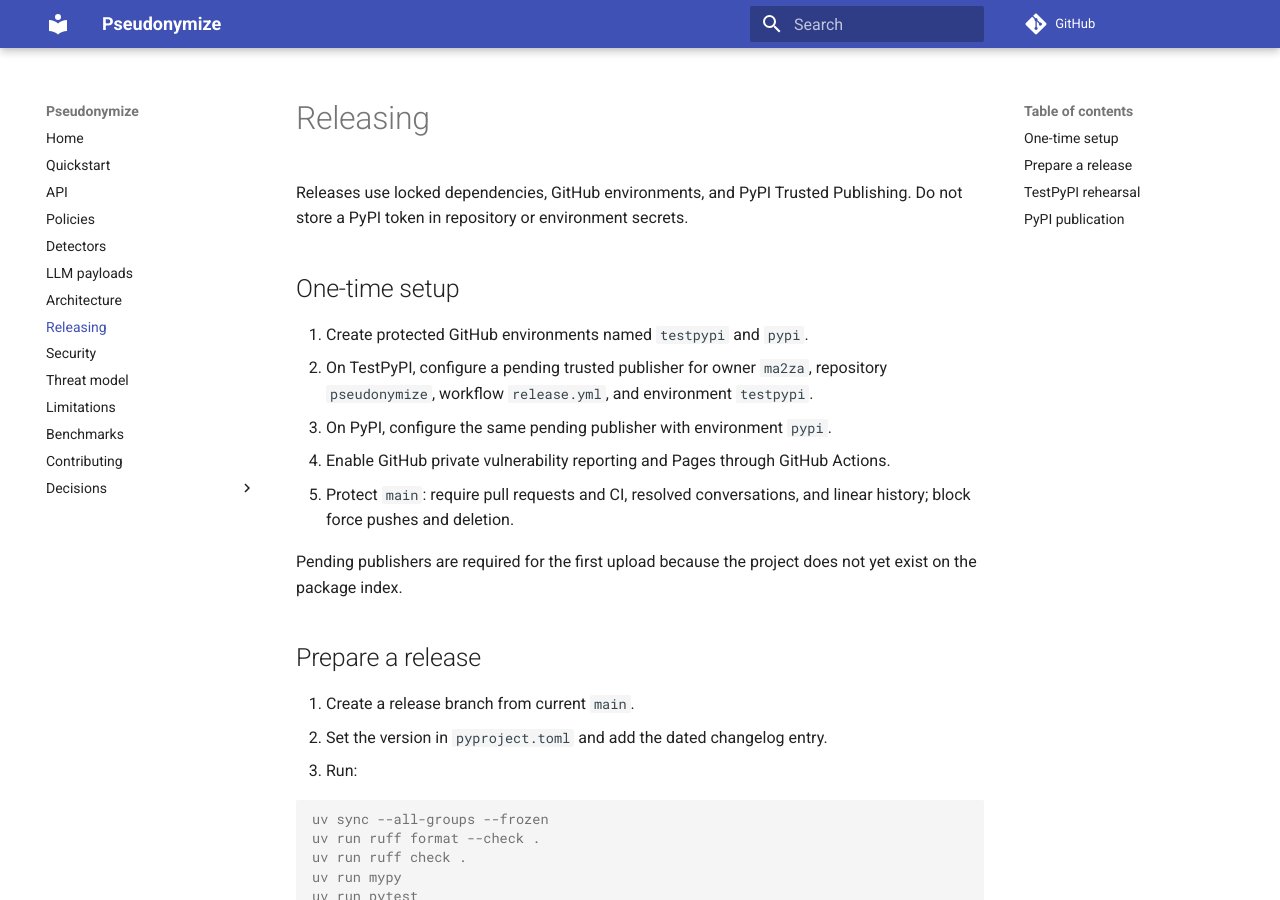
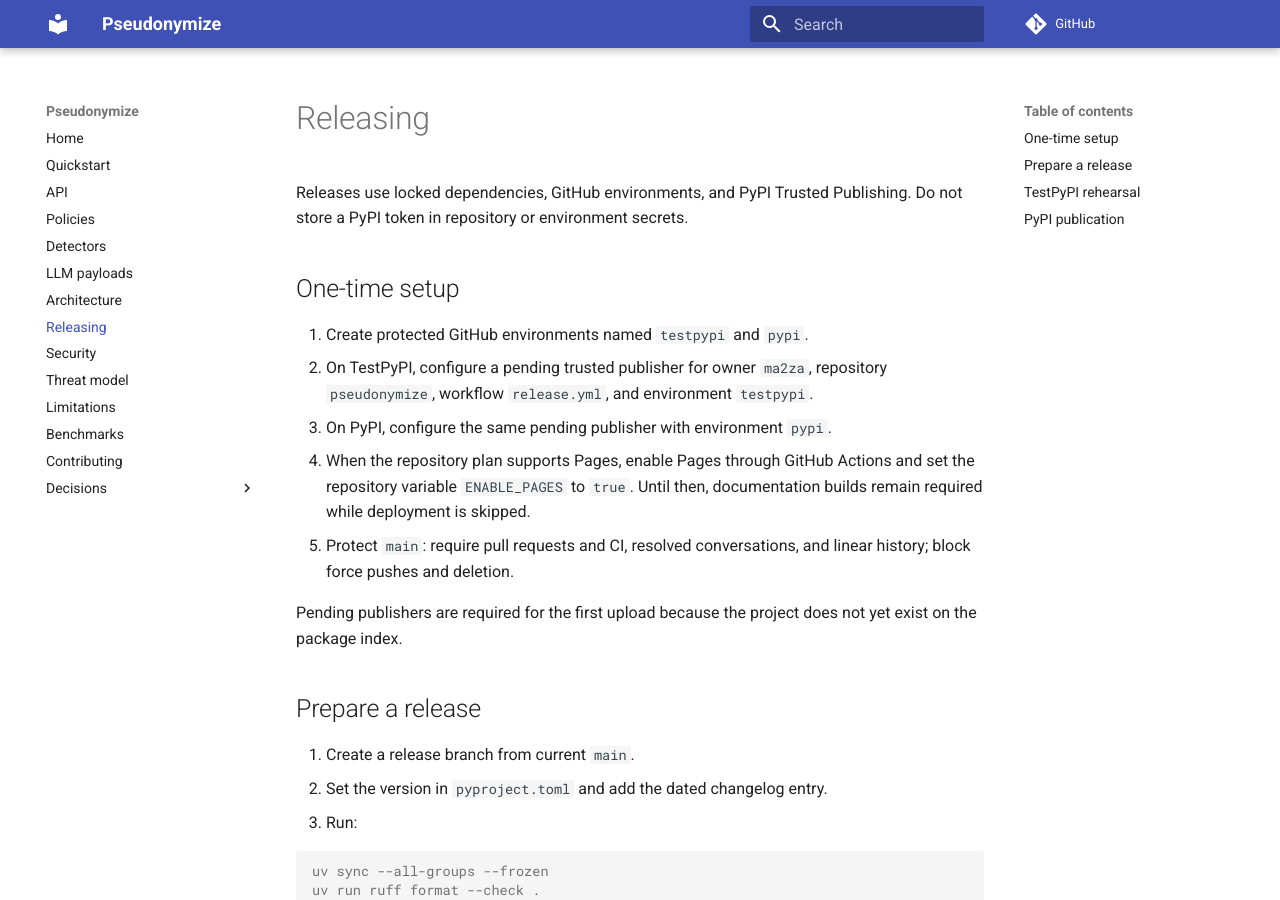
Before and after one commit to ma2za/pseudonymize, an MkDocs documentation site: the page built from docs/releasing.md, in a window 1280 px wide and 900 px high. Built offline with MkDocs 1.6.1 and Material for MkDocs 9.7.7, drawn with Linux system fonts in a browser that asks for light colours; comment, search, counter and statistics services are not loaded.

Commit message:
ci: gate Pages deployment (#8)
Keep strict documentation builds required while skipping Pages upload and deployment unless ENABLE_PAGES is explicitly enabled.

```diff
--- a/docs/releasing.md
+++ b/docs/releasing.md
@@ -9,7 +9,9 @@ PyPI token in repository or environment secrets.
 2. On TestPyPI, configure a pending trusted publisher for owner `ma2za`, repository
    `pseudonymize`, workflow `release.yml`, and environment `testpypi`.
 3. On PyPI, configure the same pending publisher with environment `pypi`.
-4. Enable GitHub private vulnerability reporting and Pages through GitHub Actions.
+4. When the repository plan supports Pages, enable Pages through GitHub Actions and
+   set the repository variable `ENABLE_PAGES` to `true`. Until then, documentation
+   builds remain required while deployment is skipped.
 5. Protect `main`: require pull requests and CI, resolved conversations, and linear history; block
    force pushes and deletion.
 
```
Also changed, not shown: 1 other file.
